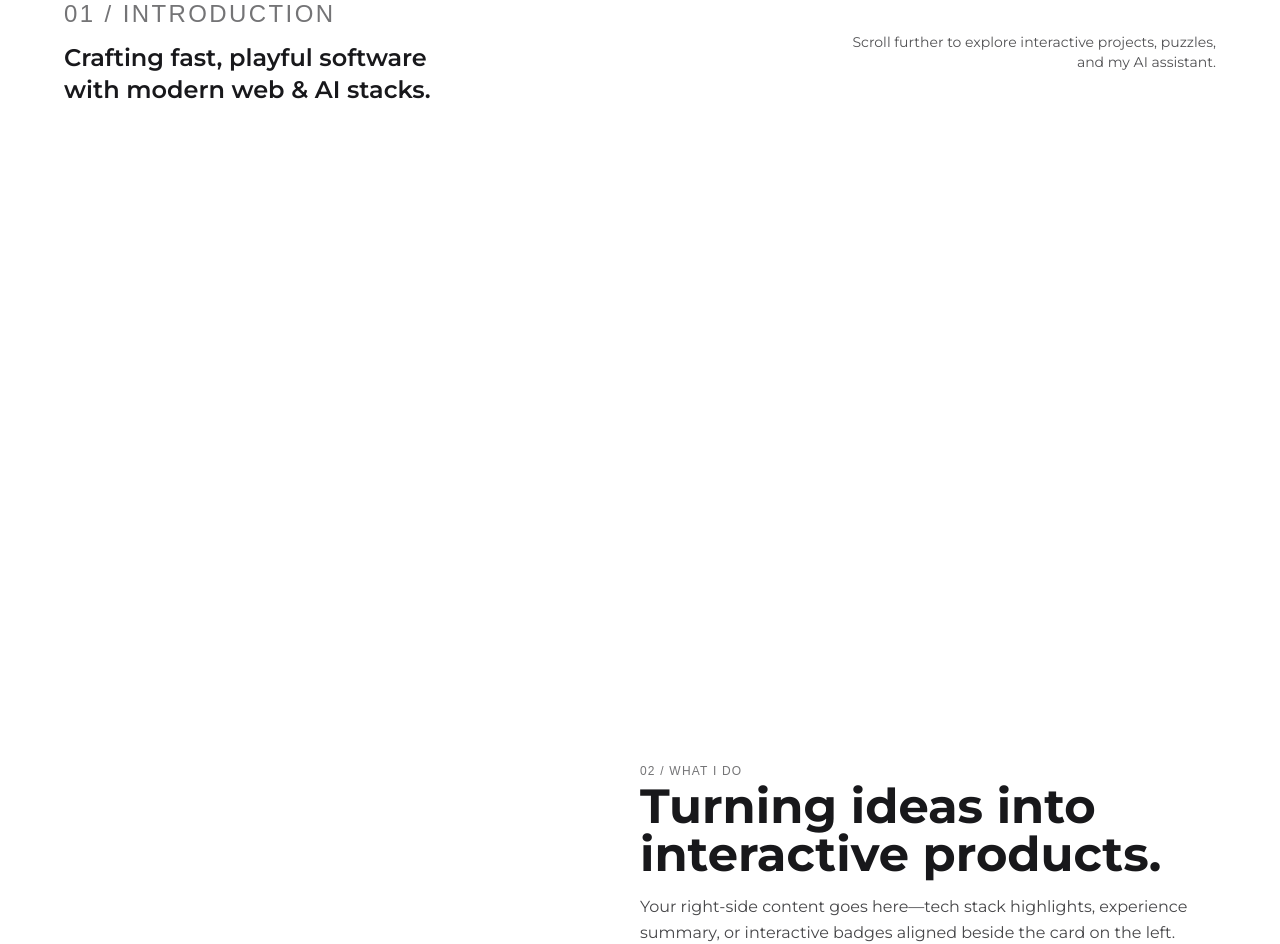
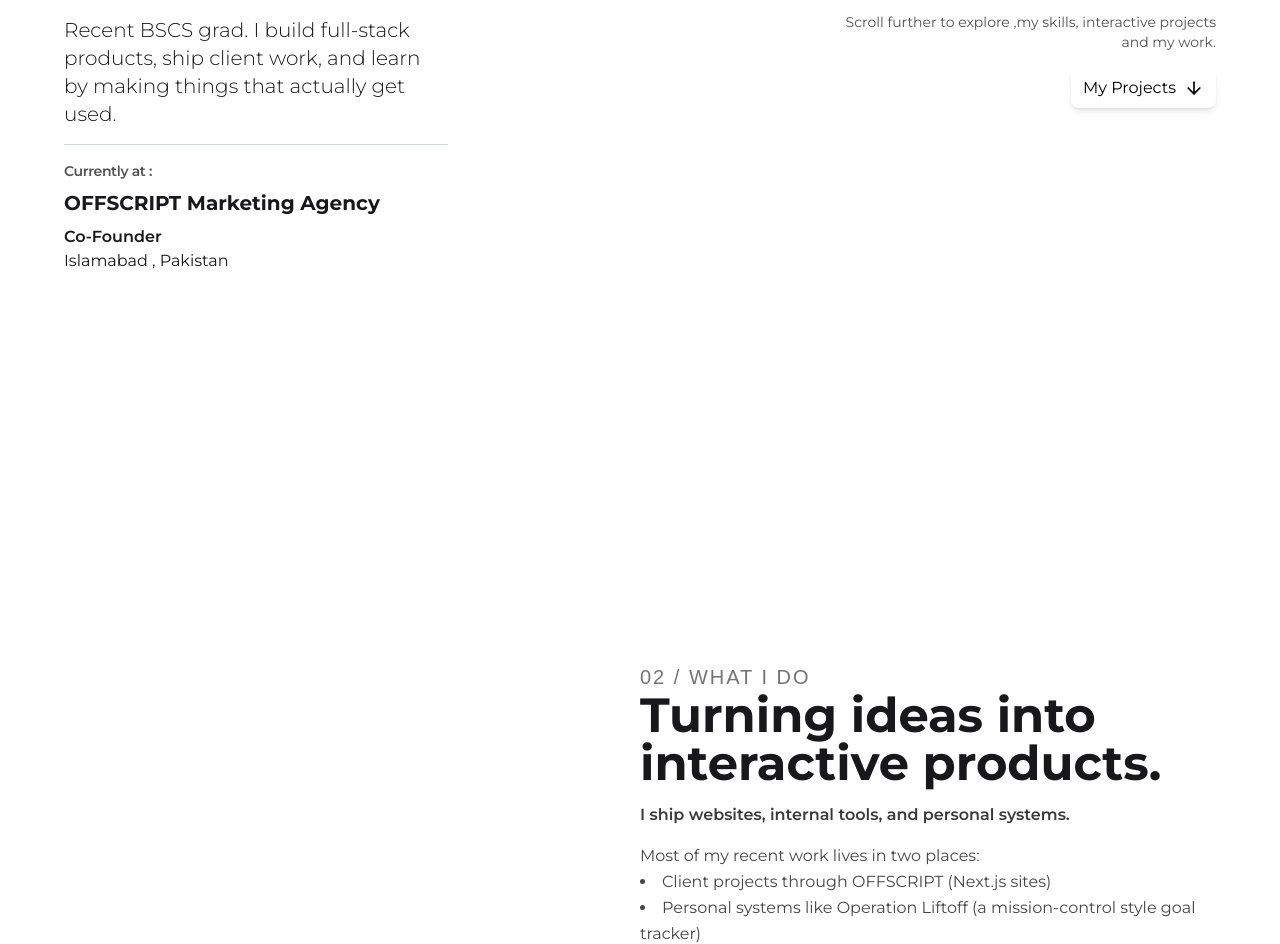
Before and after one commit to FrozenAlgo/MyPortfolio, a Next.js app: page / in a window 1280 px wide. Shown: the part 1148-2092 px from the top of the page. Built offline with nearby package versions, Linux system fonts and the light colour scheme; a web font is replaced by a local one.

Commit message:
added some intro

```diff
--- a/src/app/page.js
+++ b/src/app/page.js
@@ -1,4 +1,7 @@
 import ScrollFlipImage from "@/components/home/ScrollFlipImage";
+import RollingIcon from "@/components/ui/RollingIcon";
+import RollingTextButton from "@/components/ui/RollingTextButton";
+import { LucideEllipsis } from "lucide-react";
 import Image from "next/image";
 
 export default function Home() {
@@ -44,37 +47,82 @@ export default function Home() {
         {/* SECTION 2: Next 100vh (Where the flipped card lands) */}
         <section className="min-h-screen flex items-center justify-between px-8 sm:px-16">
           <div className="max-w-sm">
-            <h2 className="font-sanscode text-2xl uppercase tracking-widest opacity-60">
+            <h2 className="font-sanscode text-xl uppercase tracking-widest opacity-60 my-4">
               01 / Introduction
             </h2>
-            <p className="mt-3 text-2xl font-semibold">
-              Crafting fast, playful software with modern web &amp; AI stacks.
+            <h4 className="font-sanscode text-3xl tracking-wide">
+              Hi, I'm Muhammad Arham Rehan. <br /> Full-Stack Developer.
+            </h4>
+            <p className="my-4 text-xl font-light ">
+              Recent BSCS grad. I build full-stack products, ship client work,
+              and learn by making things that actually get used.
             </p>
+            <div className="">
+              <hr className="text-gray-300 my-4" />
+              <h6 className="font-semibold opacity-75 tracking-tight text-sm">
+                Currently at :
+              </h6>
+              <p className="font-bold text-xl my-2">
+                OFFSCRIPT Marketing Agency
+              </p>
+              <p className="font-semibold">Co-Founder </p>
+              <p>Islamabad , Pakistan</p>
+            </div>
           </div>
           <div className="max-w-sm text-right">
-            <p className="text-sm opacity-75">
-              Scroll further to explore interactive projects, puzzles, and my AI
-              assistant.
+            <p className="text-sm opacity-75 my-4">
+              Scroll further to explore ,my skills, interactive projects and my
+              work.
             </p>
+            <RollingTextButton
+              icon="ArrowDown"
+              className="shadow-md stroke-3 bg-white dark:bg-black text-black dark:text-white py-2 px-3 rounded-lg hover:bg-white hover:text-black"
+              btn_text="My Projects"
+            />
           </div>
         </section>
         {/* SECTION 3: Third 100vh (Card slides LEFT, content sits on the RIGHT) */}
         <section className="min-h-screen flex items-center justify-end px-8 sm:px-20">
           <div className="w-full md:w-1/2 space-y-4">
-            <span className="font-sanscode text-xs uppercase tracking-widest opacity-60">
+            <span className="font-sanscode text-xl uppercase tracking-widest opacity-60 my-4">
               02 / What I Do
             </span>
             <h2 className="text-3xl sm:text-5xl font-bold">
               Turning ideas into interactive products.
             </h2>
+            <h4 className="font-semibold opacity-85">
+              I ship websites, internal tools, and personal systems.
+            </h4>
+            <ul className="text-sm sm:text-base opacity-80 leading-relaxed">
+              Most of my recent work lives in two places:
+              <li className="list-disc list-inside">
+                Client projects through OFFSCRIPT (Next.js sites)
+              </li>
+              <li className="list-disc list-inside">
+                Personal systems like Operation Liftoff (a mission-control style
+                goal tracker)
+              </li>
+            </ul>
             <p className="text-sm sm:text-base opacity-80 leading-relaxed">
-              Your right-side content goes here—tech stack highlights,
-              experience summary, or interactive badges aligned beside the card
-              on the left.
+              I started with PHP + MySQL in a real business environment, then
+              moved into modern React/Next.js. Still learning AI tooling —
+              deliberately, not as a marketing claim.
             </p>
           </div>
         </section>
       </ScrollFlipImage>
+      <section className="min-h-screen   px-8 sm:px-20">
+        <div className="flex justify-between items-center">
+          <div>
+            <span className="font-sanscode text-xl uppercase tracking-widest opacity-60 my-4">
+              03 / How I Do It
+            </span>
+            <h2 className="text-3xl sm:text-5xl font-bold">Tech Stack.</h2>
+          </div>
+          {/* <h1 className="font-sanscode text-3xl tracking-wide">Tech Stack </h1> */}
+          <p>The tools behind my work.</p>
+        </div>
+      </section>
     </div>
   );
 }
--- a/src/components/ui/RollingIcon.js
+++ b/src/components/ui/RollingIcon.js
@@ -2,7 +2,12 @@
 
 import { motion } from "framer-motion";
 
-export default function RollingIcon({ icon: Icon, className = "", onClick }) {
+export default function RollingIcon({
+  icon: Icon,
+  className = "",
+  onClick,
+  // btn_text,
+}) {
   return (
     <motion.button
       onClick={onClick}
@@ -11,6 +16,7 @@ export default function RollingIcon({ icon: Icon, className = "", onClick }) {
       whileTap={{ scale: 0.92 }}
       className={` relative overflow-hidden ${className}`}
     >
+      {/* {btn_text && <span>{btn_text}</span>} */}
       <motion.span
         variants={{
           rest: { y: "0%" },
--- /dev/null
+++ b/src/components/ui/RollingTextButton.js
@@ -0,0 +1,55 @@
+"use client";
+
+import { motion } from "framer-motion";
+import { Ellipsis, ArrowRight, Sparkles, ArrowDown } from "lucide-react";
+
+const ICONS = {
+  ArrowDown: ArrowDown,
+  Ellipsis: Ellipsis,
+  ArrowRight: ArrowRight,
+  Sparkles: Sparkles,
+};
+export default function RollingTextButton({
+  icon,
+  btn_text,
+  className = "",
+  onClick,
+}) {
+  const Icon = typeof icon === "string" ? ICONS[icon] : icon;
+  return (
+    <motion.button
+      type="button"
+      onClick={onClick}
+      initial="rest"
+      whileHover="hover"
+      whileTap={{ scale: 0.92 }}
+      className={`relative overflow-hidden inline-flex items-center justify-center cursor-pointer ${className}`}
+    >
+      {/* Layer 1: Slides up and out */}
+      <motion.span
+        variants={{
+          rest: { y: "0%" },
+          hover: { y: "-140%" },
+        }}
+        transition={{ type: "spring", stiffness: 350, damping: 22 }}
+        className="flex items-center justify-center gap-2"
+      >
+        {btn_text && <span>{btn_text}</span>}
+        {Icon && <Icon className="w-5 h-5" />}
+      </motion.span>
+
+      {/* Layer 2: Slides up from bottom into center */}
+      <motion.span
+        variants={{
+          rest: { y: "140%" },
+          hover: { y: "0%" },
+        }}
+        transition={{ type: "spring", stiffness: 350, damping: 22 }}
+        className="absolute inset-0 flex items-center justify-center gap-2"
+      >
+        {btn_text && <span>{btn_text}</span>}
+        {Icon && <Icon className="w-5 h-5" />}
+      </motion.span>
+    </motion.button>
+  );
+}
```
